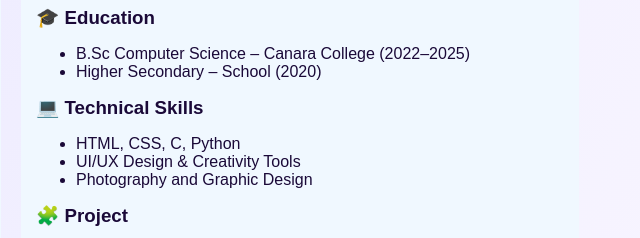
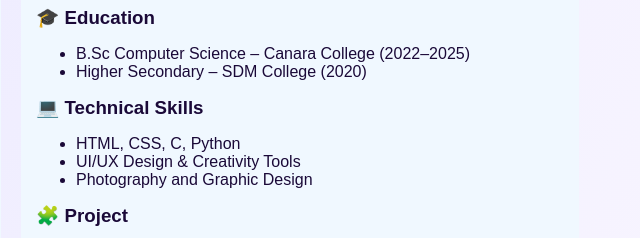
Before and after one commit to ananyasamani7-lang/resume-website, a plain HTML site: page resume.html in a window 1280 px wide. Shown: the part 416-654 px from the top of the page, 629-1269 px from the left. Drawn offline with Linux system fonts and the light colour scheme.

Commit message:
Fix Chetana's school name in resume
Updated Chetana's higher secondary school name.

```diff
--- a/resume.html
+++ b/resume.html
@@ -120,7 +120,7 @@
     <h3>🎓 Education</h3>
     <ul>
       <li>B.Sc Computer Science – Canara College (2022–2025)</li>
-      <li>Higher Secondary –  School (2020)</li>
+      <li>Higher Secondary –  SDM College (2020)</li>
     </ul>
     <h3>💻 Technical Skills</h3>
     <ul>
```
